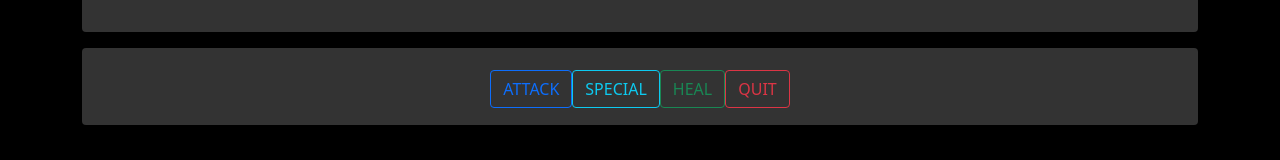
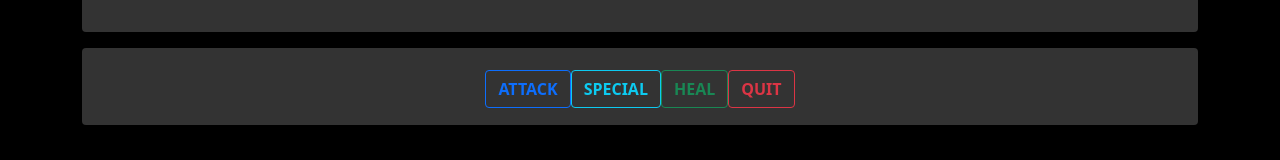
Before and after one commit to cesargodoi/monster-slayer, a Vue app: page / in a window 1280 px wide. Shown: the part 425-585 px from the top of the page. Built offline with nearby package versions, Linux system fonts and the light colour scheme.

Commit message:
GameControls, quit and restart game

```diff
--- a/src/App.vue
+++ b/src/App.vue
@@ -6,16 +6,32 @@
       </div>
     </section>
     <fight-status
+      v-if="winner !== 'quit'"
       :mHealth="monsterHealth"
       :pHealth="playerHealth"
     ></fight-status>
-    <game-status v-if="winner" :whoWon="winner"></game-status>
-    <game-controls v-else></game-controls>
+    <game-status
+      v-if="winner"
+      :whoWon="winner"
+      @start="startGame"
+    ></game-status>
+    <game-controls
+      v-else
+      @attack="attackMonster"
+      @special="specialMonster"
+      @heal="healPlayer"
+      @quit="quitGame"
+      :round="currentRound"
+    ></game-controls>
   </div>
 </template>
 
 <script>
 import GameControls from "./components/GameControls.vue";
+
+function getRandomValue(min, max) {
+  return Math.floor(Math.random() * (max - min)) + min;
+}
 
 export default {
   components: { GameControls },
@@ -23,8 +39,64 @@ export default {
     return {
       monsterHealth: 100,
       playerHealth: 100,
+      currentRound: 0,
       winner: null,
+      log: [],
     };
+  },
+  watch: {
+    monsterHealth(value) {
+      if (value <= 0 && this.playerHealth <= 0) {
+        this.winner = "draw";
+      } else if (value <= 0) {
+        this.winner = "player";
+      }
+    },
+    playerHealth(value) {
+      if (value <= 0 && this.monsterHealth <= 0) {
+        this.winner = "draw";
+      } else if (value <= 0) {
+        this.winner = "monster";
+      }
+    },
+  },
+  methods: {
+    startGame() {
+      this.monsterHealth = 100;
+      this.playerHealth = 100;
+      this.currentRound = 0;
+      this.winner = null;
+      this.log = [];
+    },
+    attackMonster() {
+      this.currentRound++;
+      let value = getRandomValue(5, 10);
+      this.monsterHealth -= value;
+      setTimeout(this.attackPlayer, 500);
+    },
+    specialMonster() {
+      this.currentRound++;
+      let value = getRandomValue(10, 20);
+      this.monsterHealth -= value;
+      setTimeout(this.attackPlayer, 500);
+    },
+    healPlayer() {
+      this.currentRound++;
+      let value = getRandomValue(12, 25);
+      if (this.playerHealth + value > 100) {
+        this.playerHealth = 100;
+      } else {
+        this.playerHealth += value;
+      }
+      setTimeout(this.attackPlayer, 500);
+    },
+    attackPlayer() {
+      let value = getRandomValue(8, 12);
+      this.playerHealth -= value;
+    },
+    quitGame() {
+      this.winner = "quit";
+    },
   },
 };
 </script>
--- a/src/components/GameControls.vue
+++ b/src/components/GameControls.vue
@@ -1,14 +1,58 @@
 <template>
   <div class="alert bg-status text-center mt-3 mb-3">
-    <button type="button" class="btn btn-outline-primary ">ATTACK</button>
-    <button type="button" class="btn btn-outline-info">SPECIAL</button>
-    <button type="button" class="btn btn-outline-success">HEAL</button>
-    <button type="button" class="btn btn-outline-danger">QUIT</button>
+    <button
+      type="button"
+      class="btn btn-outline-primary fw-bold"
+      @click="attack"
+    >
+      ATTACK
+    </button>
+    <button
+      type="button"
+      class="btn btn-outline-info fw-bold"
+      @click="special"
+      :disabled="enableSpecial"
+    >
+      SPECIAL
+    </button>
+    <button
+      type="button"
+      class="btn btn-outline-success fw-bold"
+      @click="heal"
+      :disabled="enableSpecial"
+    >
+      HEAL
+    </button>
+    <button type="button" class="btn btn-outline-danger fw-bold" @click="quit">
+      QUIT
+    </button>
   </div>
 </template>
 
 <script>
-export default {};
+export default {
+  props: ["round"],
+  computed: {
+    enableSpecial() {
+      return this.round % 3 !== 0;
+    },
+  },
+  methods: {
+    emits: ["attack", "special", "heal", "quit"],
+    attack() {
+      this.$emit("attack");
+    },
+    special() {
+      this.$emit("special");
+    },
+    heal() {
+      this.$emit("heal");
+    },
+    quit() {
+      this.$emit("quit");
+    },
+  },
+};
 </script>
 
 <style scoped></style>
--- a/src/components/GameStatus.vue
+++ b/src/components/GameStatus.vue
@@ -4,13 +4,20 @@
       YOU WON!
     </p>
     <p class="display-3 fw-bold text-danger" v-else-if="whoWon === 'monster'">
-      YOU LOST
+      YOU LOOSE
+    </p>
+    <p class="display-3 fw-bold text-red" v-else-if="whoWon === 'quit'">
+      GAME OVER
     </p>
     <p class="display-3 fw-bold text-info" v-else>
       ITS A DRAW
     </p>
-    <button type="button" class="btn btn-outline-danger fw-bold">
-      PLAY AGAIN?
+    <button
+      type="button"
+      class="btn btn-outline-primary fw-bold"
+      @click="start"
+    >
+      START GAME
     </button>
   </div>
 </template>
@@ -18,6 +25,12 @@
 <script>
 export default {
   props: ["whoWon"],
+  emits: ["start"],
+  methods: {
+    start() {
+      this.$emit("start");
+    },
+  },
 };
 </script>
 
```
